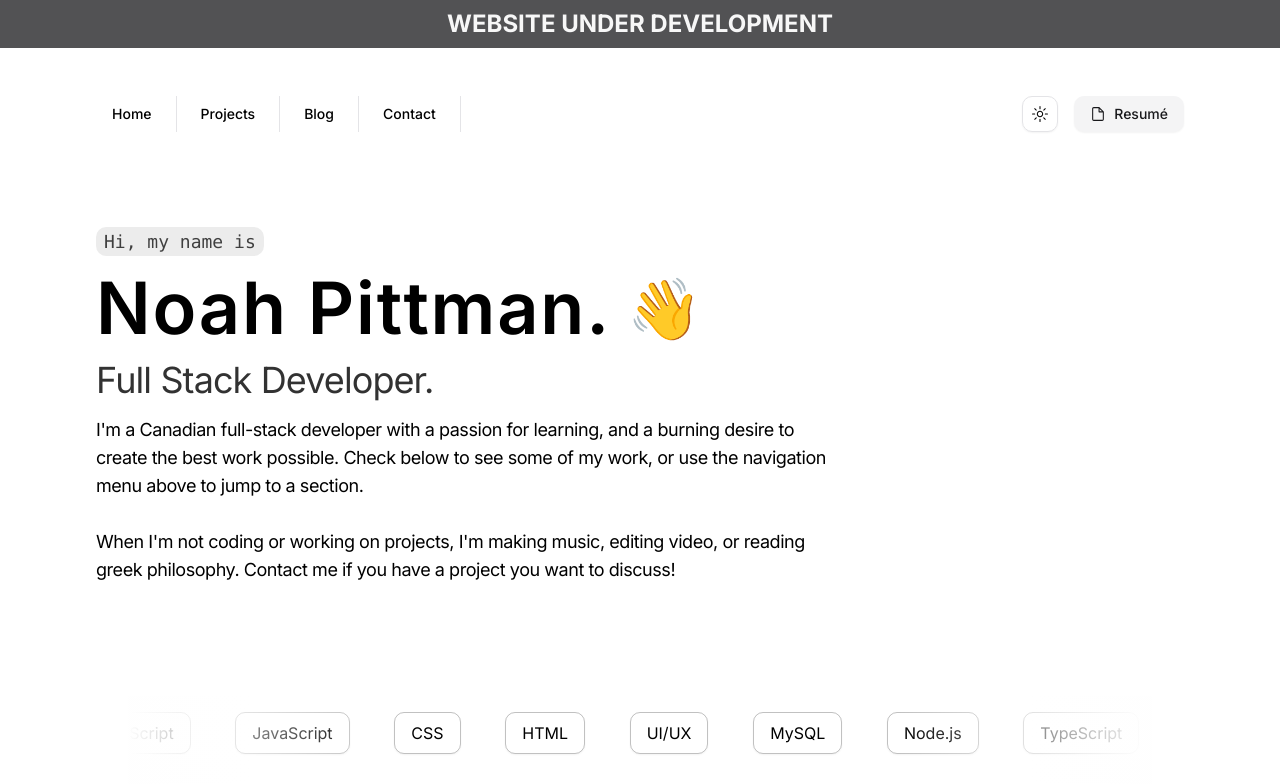
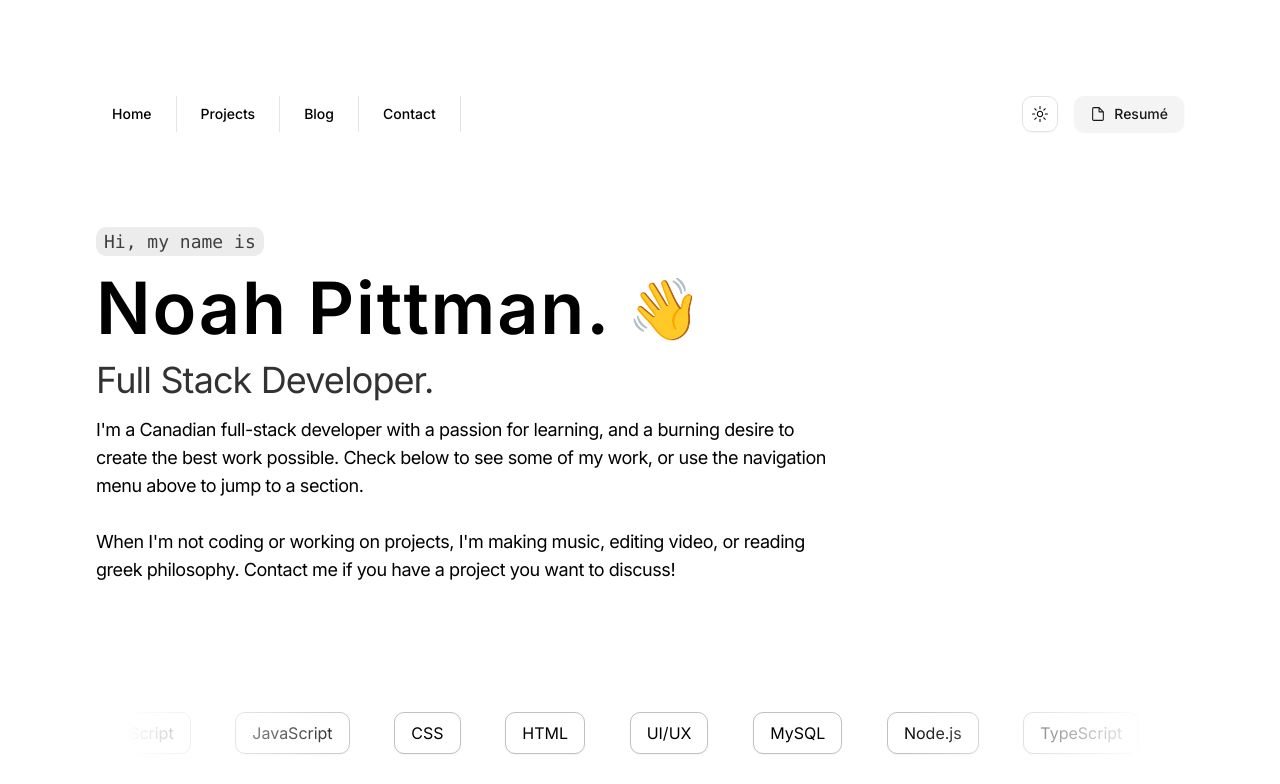
Before and after one commit to noahpittman/noahpittman, a Next.js app: page / in a window 1280 px wide. Shown: the top 784 px of the page. Built offline with nearby package versions, Linux system fonts and the light colour scheme.

Commit message:
remove bannner

```diff
--- a/app/page.js
+++ b/app/page.js
@@ -30,10 +30,6 @@ import toast from "react-hot-toast";
 
 export default function Home() {
 	return (
-		<>
-			<div className="fixed flex w-full items-center justify-center text-2xl font-bold top-0 h-12 bg-secondary-foreground text-secondary z-50 opacity-75">
-				WEBSITE UNDER DEVELOPMENT
-			</div>
 		<div
 			className="flex min-h-screen flex-col p-10 md:p-24 max-w-screen-2xl mx-auto"
 			id="home"
@@ -43,7 +39,6 @@ export default function Home() {
 			<Projects />
 			<Contact />
 		</div>
-		</>
 	);
 }
 
```
Lines whose indentation alone changed are shown as unchanged.
